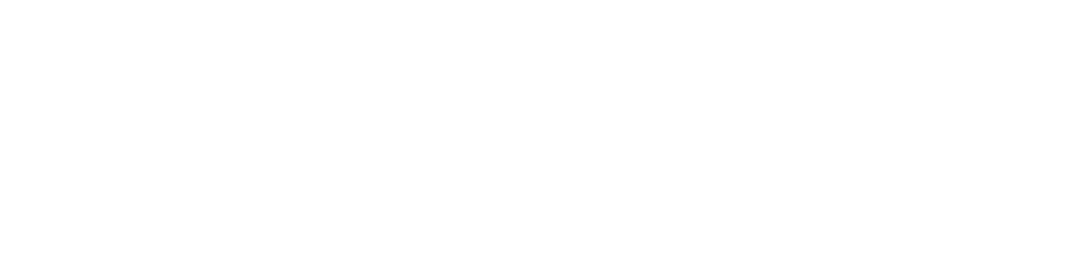
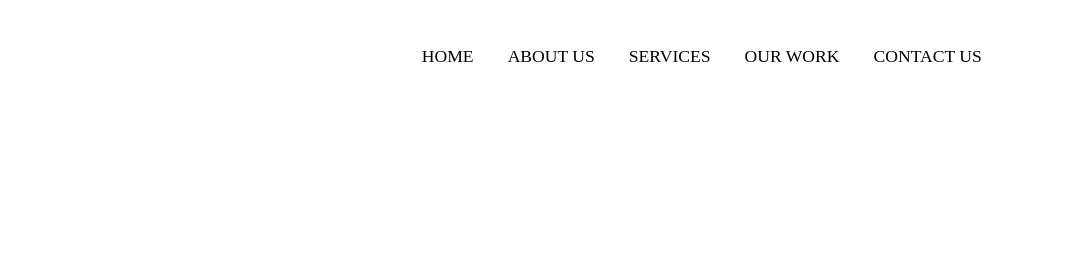
Before and after one commit to sajagshrestha/sigma-website, a Gatsby site: page / in a window 1280 px wide. Shown: the top 280 px of the page, 215-1280 px from the left. Built offline with nearby package versions, Linux system fonts and the light colour scheme; Gatsby itself is replaced by a stand-in of ours.

Commit message:
responsive nav initalized

```diff
--- a/src/Components/AboutUs.jsx
+++ b/src/Components/About/AboutUs.jsx
@@ -1,5 +1,5 @@
 import React from "react";
-import { Container } from "../Themes";
+import { Container } from "../../Themes";
 import { AboutUsContainer } from "./AboutUs.styles";
 
 const AboutUs = () => {
--- a/src/Components/AboutUs.styles.js
+++ b/src/Components/About/AboutUs.styles.js
@@ -1,4 +1,4 @@
 import styled from "styled-components";
-import { MainWrapper } from "../Themes";
+import { MainWrapper } from "../../Themes";
 
 export const AboutUsContainer = styled(MainWrapper)``;
--- a/src/Components/Footer.jsx
+++ b/src/Components/Footer/Footer.jsx
@@ -1,5 +1,5 @@
 import React from "react";
-import { Container } from "../Themes";
+import { Container } from "../../Themes";
 import { FooterContainer } from "./Footer.styles";
 const Footer = () => {
   return (
--- a/src/Components/Footer.styles.js
+++ b/src/Components/Footer/Footer.styles.js
@@ -1,5 +1,5 @@
 import styled from "styled-components";
-import { MainWrapper } from "../Themes";
+import { MainWrapper } from "../../Themes";
 
 export const FooterContainer = styled(MainWrapper)`
   min-height: 10vh;
--- a/src/Components/Hero.jsx
+++ b/src/Components/Hero/Hero.jsx
@@ -1,5 +1,5 @@
 import React from "react";
-import { Container } from "../Themes";
+import { Container } from "../../Themes";
 import { HeroContainer } from "./Hero.styles";
 
 const Hero = () => {
--- a/src/Components/Hero.styles.js
+++ b/src/Components/Hero/Hero.styles.js
@@ -1,4 +1,4 @@
 import styled from "styled-components";
-import { MainWrapper } from "../Themes";
+import { MainWrapper } from "../../Themes";
 
 export const HeroContainer = styled(MainWrapper)``;
--- a/src/Components/Layout.jsx
+++ b/src/Components/Layout.jsx
@@ -1,6 +1,6 @@
 //common componets that appear in all pages go here
 import React from "react";
-import Footer from "./Footer";
+import Footer from "./Footer/Footer";
 import Nav from "./NavBar/Nav";
 const Layout = ({ children }) => {
   return (
--- a/src/Components/NavBar/Nav.jsx
+++ b/src/Components/NavBar/Nav.jsx
@@ -1,17 +1,11 @@
 import React, { useState, useEffect } from "react";
-import { Link } from "gatsby";
 import { disableBodyScroll, enableBodyScroll } from "body-scroll-lock";
-import { Logo, NavContainer, NavWrapper, NavMenuMobile } from "./Nav.styles";
+import { Logo, NavContainer, NavWrapper } from "./Nav.styles";
 import Hamburger from "./Hamburger";
-// import { motion } from "framer-motion";
-const menuVariants = {
-  open: {
-    left: 0,
-  },
-  closed: {
-    left: "",
-  },
-};
+import NavMenuMobile from "./NavMenuMobile";
+import { NavMenuDesktop } from "./NavMenuDesktop";
+// import { motion } from "famer-motion";
+
 const Nav = () => {
   //to control menu
   const [isOpen, setIsOpen] = useState(false);
@@ -35,17 +29,8 @@ const Nav = () => {
           onClick={toggleMenu}
           color={isOpen ? "#fff" : "#444040"}
         />
-
-        <NavMenuMobile
-          initial={false}
-          variants={menuVariants}
-          animate={isOpen ? "open" : "closed"}
-          transition={{ duration: 0.2 }}
-        >
-          <Link to="/" onClick={toggleMenu}>
-            Home
-          </Link>
-        </NavMenuMobile>
+        <NavMenuMobile isOpen={isOpen} toggleMenu={toggleMenu} />
+        <NavMenuDesktop />
       </NavContainer>
     </NavWrapper>
   );
--- a/src/Components/NavBar/Nav.styles.js
+++ b/src/Components/NavBar/Nav.styles.js
@@ -1,6 +1,7 @@
 import styled from "styled-components";
 import { Container, MainWrapper, media } from "../../Themes";
 import { motion } from "framer-motion";
+import { Link } from "gatsby";
 export const NavWrapper = styled(MainWrapper)`
   min-height: 7rem;
   position: fixed;
@@ -25,20 +26,44 @@ export const Logo = styled.img`
 `;
 export const HamburgerContainer = styled(motion.svg)`
   z-index: 10;
+  margin-right: 1rem;
   ${media.desktop} {
     display: none;
   }
 `;
 
-export const NavMenuMobile = styled(motion.div)`
+export const NavMobileContainer = styled(motion.div)`
   position: absolute;
+  padding: 10rem 0;
   width: 100%;
   height: 100vh;
-  /* background: ${props => props.theme.backgroundMenu}; */
   top: 0;
   left: -100vw;
   background: ${props => props.theme.backgroundMenu};
+  display: flex;
+  flex-direction: column;
+  justify-content: space-around;
+  align-items: center;
   ${media.desktop} {
     display: none;
   }
 `;
+export const NavMenuDesktopContainer = styled.div`
+  display: none;
+  ${media.desktop} {
+    width: min(65%, 35rem);
+    display: flex;
+    justify-content: space-between;
+  }
+`;
+
+export const NavLink = styled(Link)`
+  text-transform: uppercase;
+  color: ${props => props.theme.textLight900};
+  font-size: 2.3rem;
+  text-decoration: none;
+  ${media.desktop} {
+    font-size: 1.1rem;
+    color: ${props => props.theme.textDark900};
+  }
+`;
--- /dev/null
+++ b/src/Components/NavBar/NavMenuDesktop.jsx
@@ -0,0 +1,13 @@
+import React from "react";
+import { NavMenuDesktopContainer, NavLink } from "./Nav.styles";
+export const NavMenuDesktop = () => {
+  return (
+    <NavMenuDesktopContainer>
+      <NavLink to="/">Home</NavLink>
+      <NavLink to="#about">About Us</NavLink>
+      <NavLink to="#services">Services</NavLink>
+      <NavLink to="#our-work">Our Work</NavLink>
+      <NavLink to="#contact-us">Contact Us</NavLink>
+    </NavMenuDesktopContainer>
+  );
+};
--- /dev/null
+++ b/src/Components/NavBar/NavMenuMobile.jsx
@@ -0,0 +1,38 @@
+import React from "react";
+import { NavMobileContainer, NavLink } from "./Nav.styles";
+const menuVariants = {
+  open: {
+    left: 0,
+  },
+  closed: {
+    left: "",
+  },
+};
+const NavMenuMobile = ({ isOpen, toggleMenu }) => {
+  return (
+    <NavMobileContainer
+      initial={false}
+      variants={menuVariants}
+      animate={isOpen ? "open" : "closed"}
+      transition={{ duration: 0.2 }}
+    >
+      <NavLink onClick={toggleMenu} to="/">
+        Home
+      </NavLink>
+      <NavLink onClick={toggleMenu} to="#about">
+        About Us
+      </NavLink>
+      <NavLink onClick={toggleMenu} to="#services">
+        Services
+      </NavLink>
+      <NavLink onClick={toggleMenu} to="#our-work">
+        Our Work
+      </NavLink>
+      <NavLink onClick={toggleMenu} to="#contact-us">
+        Contact Us
+      </NavLink>
+    </NavMobileContainer>
+  );
+};
+
+export default NavMenuMobile;
--- a/src/Themes/index.js
+++ b/src/Themes/index.js
@@ -14,6 +14,8 @@ export const GlobalStyles = createGlobalStyle`
 export const theme = {
   backgroundPrimary: "#fff",
   backgroundMenu: "#1A80B9",
+  textDark900: "#000",
+  textLight900: "#fff",
 };
 
 //for maintaing layout
--- a/src/pages/index.jsx
+++ b/src/pages/index.jsx
@@ -1,6 +1,6 @@
 import React from "react";
-import AboutUs from "../Components/AboutUs";
-import Hero from "../Components/Hero";
+import AboutUs from "../Components/About/AboutUs";
+import Hero from "../Components/Hero/Hero";
 
 const HomePage = () => {
   return (
```
